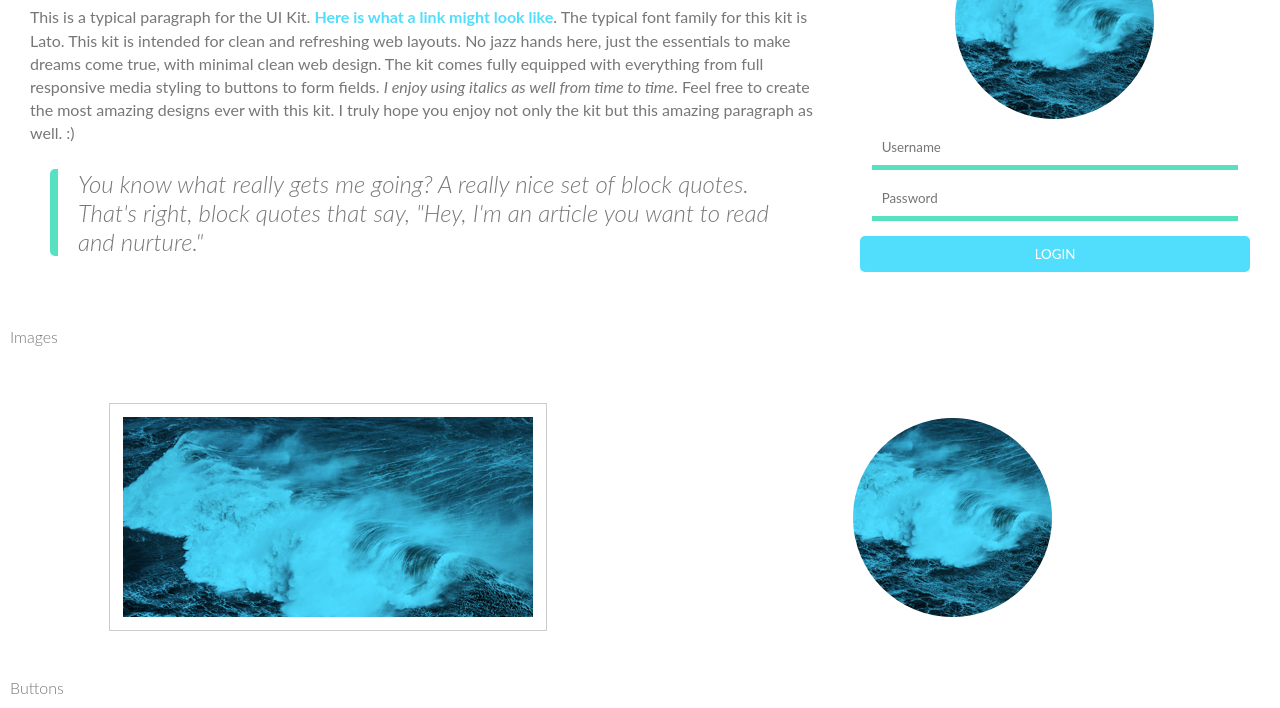
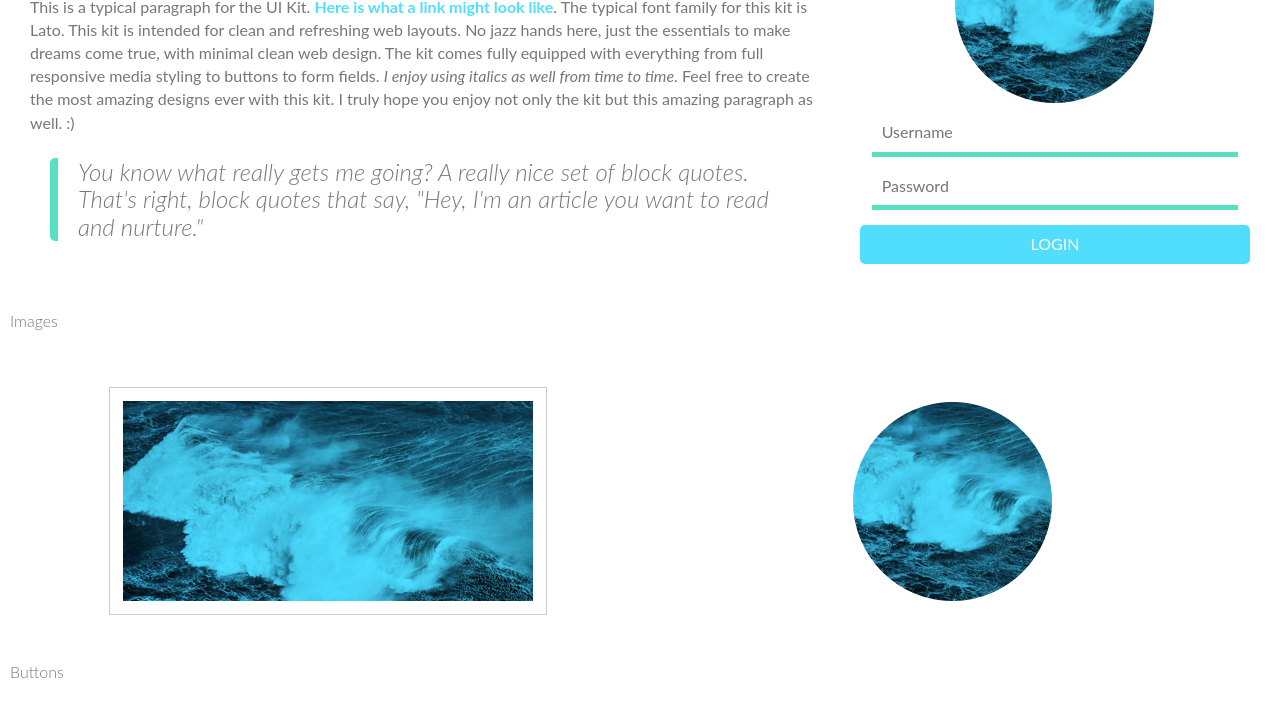
Before and after one commit to chiaki-yamada/style-guide, a plain HTML site: page index.html in a window 1280 px wide. Shown: the part 392-1100 px from the top of the page. Drawn offline with Linux system fonts and the light colour scheme; files that its build step writes are made by us from their sources.

Commit message:
updated files

```diff
--- a/index.html
+++ b/index.html
@@ -5,7 +5,7 @@
   <meta charset="utf-8">
   <title>Circles UI Kit</title>
   <meta name="viewport" content="width=device-width, initial-scale=1">
-  <link rel="stylesheet" href="css/styles.css">
+  <link rel="stylesheet" href="scss/style.css">
 </head>
 
 <body class="container">
--- a/scss/utilities/_variables.scss
+++ b/scss/utilities/_variables.scss
@@ -0,0 +1 @@
+$base: #1F83FF;
```
Also changed, not shown: scss/components/_navigation.scss (line endings or trailing spaces), 1 other file.
